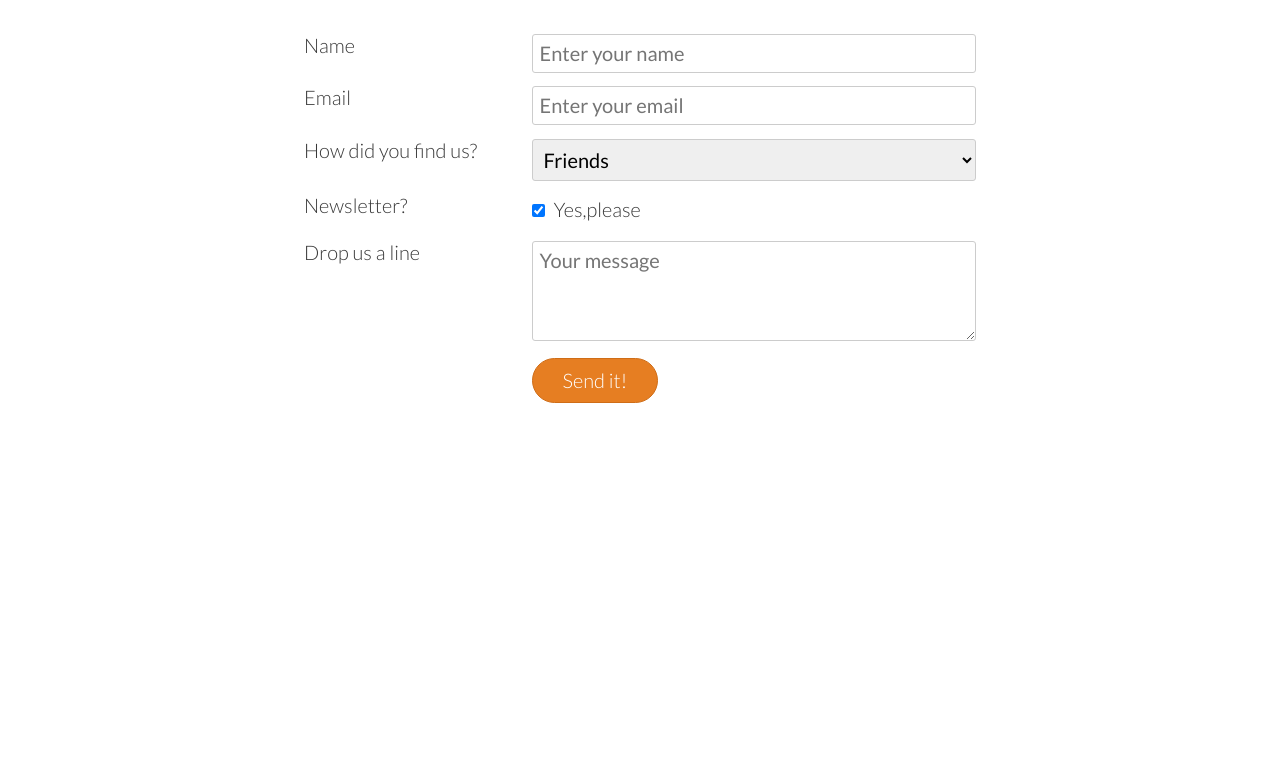
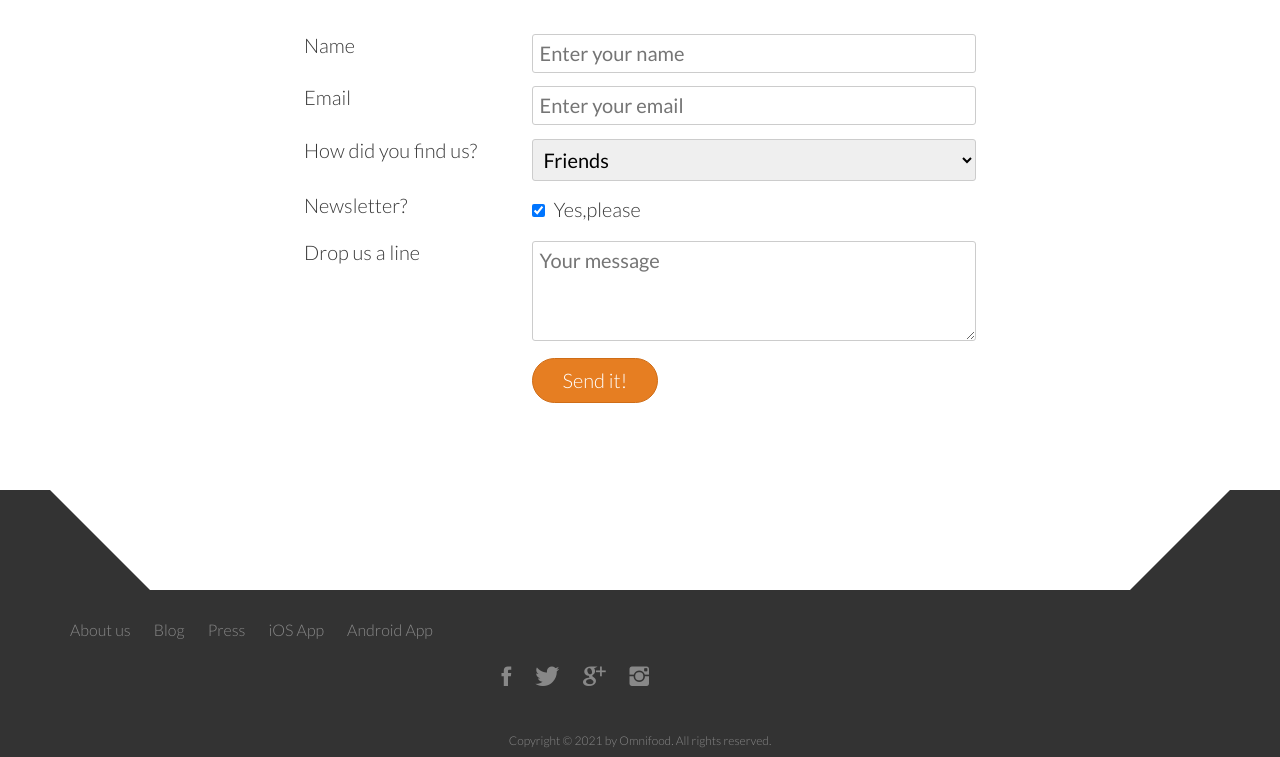
Before and after one commit to Eden-Kaduri/Interactive_web_design, a plain HTML site: page index.html in a window 1280 px wide. Shown: the part 4772-5529 px from the top of the page. Before the commit the page ends 5262 px from the top, so only its background shows below. Drawn offline with nearby package versions, Linux system fonts and the light colour scheme.

Commit message:
Added the footer of the website

```diff
--- a/index.html
+++ b/index.html
@@ -411,6 +411,35 @@
 
 
     </section>
+    <div class="triangle-bottomleft"></div>
+    <div class="triangle-bottomright"></div>
+    <footer>
+
+        <div class="row">
+            <div class="col span-1-of-2">
+                <ul class="footer-nav">
+                    <li><a href="#">About us</a></li>
+                    <li><a href="#">Blog</a></li>
+                    <li><a href="#">Press</a></li>
+                    <li><a href="#">iOS App</a></li>
+                    <li><a href="#">Android App</a></li>
+                </ul>
+            </div>
+            <div class="col span-1-of-2">
+                <ul class="social-links">
+                    <li ><a href="#"><i class="ion-social-facebook"></i></a></li>
+                    <li><a href="#"><i class="ion-social-twitter"></i></a></li>
+                    <li><a href="#"><i class="ion-social-googleplus"></i></a></li>
+                    <li><a href="#"><i class="ion-social-instagram"></i></a></li>
+                </ul>
+            </div>
+        </div>
+        <div class="row">
+            <p>
+                Copyright &copy; 2021 by Omnifood. All rights reserved.
+            </p>
+        </div>
+    </footer>
 </body>
 
 </html>
--- a/resources/css/style.css
+++ b/resources/css/style.css
@@ -338,9 +338,7 @@ margin-top: 70px;
     border: 2px solid #cf6d17;
 }
 
-.step-number{
 
-}
 
 .btn-app:link,
 .btn-app :visited{
@@ -490,3 +488,135 @@ input[type=checkbox]{
 }
 
 *:focus {outline: none;}
+
+/*--------------------------------------*/
+/*Footer*/
+/*--------------------------------------*/
+
+footer{
+    background-color: #333;
+    padding-top: 20px;
+
+}
+
+.footer-nav{
+    list-style: none;
+    float: left;
+    font-size: 80%;
+
+}
+
+.social-links{
+    list-style: none;
+    float: right;
+}
+
+.footer-nav li,
+.social-links li{
+    display: inline-block;
+    margin-right: 20px;
+
+
+}
+
+.social-links li:last-child,
+.footer-nav li:last-child{
+    margin-right: 0;
+}
+
+.footer-nav li a:link,
+.footer-nav li a:visited,
+.social-links li a:link,
+.social-links li a:visited{
+    border: 0;
+    text-decoration: none;
+    color: #888;
+    transition: color 0.2s;
+}
+
+.footer-nav li a:hover,
+.footer-nav li a:active{
+    color: #ddd;
+}
+
+.social-links li a:link,
+.social-links li a:visited{
+    font-size: 130%;
+}
+
+.ion-social-instagram,
+.ion-social-facebook,
+.ion-social-googleplus,
+.ion-social-twitter{
+ transition: color 0.2s, font-size 0.2s;
+}
+
+.ion-social-facebook:hover{
+color:#3b5998;
+font-size: 140%;
+}
+
+.ion-social-twitter:hover{
+    color:#00aced;
+    font-size: 140%;
+}
+
+.ion-social-googleplus:hover{
+    color:#dd4b39;
+    font-size: 140%;
+}
+
+.ion-social-instagram:hover{
+    color:#517fa4;
+    font-size: 140%;
+}
+
+footer p{
+    color:#888;
+    text-align: center;
+    font-size: 60%;
+    margin-top: 30px ;
+    padding-bottom: 10px;
+}
+.triangle-bottomleft {
+    width: 150px;
+    height: 0;
+    border-bottom: 100px solid #333;
+    border-right: 100px solid transparent;
+
+  }
+
+  .triangle-bottomright {
+    width: 150px;
+    height: 0;
+    border-bottom: 100px solid #333;
+    border-left: 100px solid transparent;
+    float:right;
+    transform: translate(0%, -100%);
+
+  }
+
+
+
+
+/* footer ul li{
+    display: inline-block;
+    margin: 3%;
+}
+
+.footer-nav a{
+    color: white;
+    border-bottom: none;
+}
+
+.social-links a{
+    color: white;
+    border-bottom: none;
+
+}
+
+footer:last-child{
+    color: white;
+    padding-bottom: 2%;
+
+} */
```
